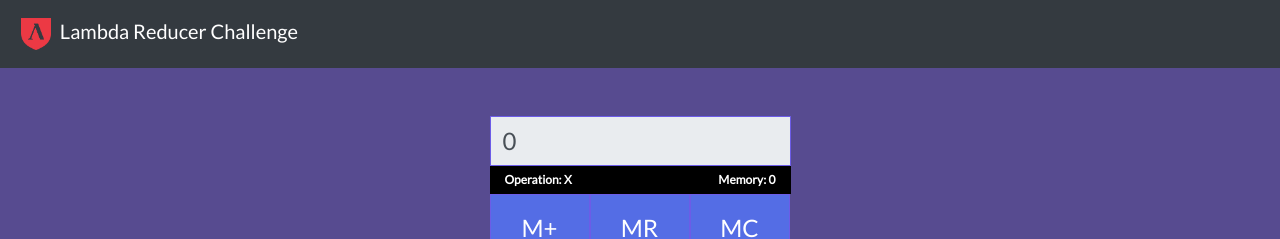
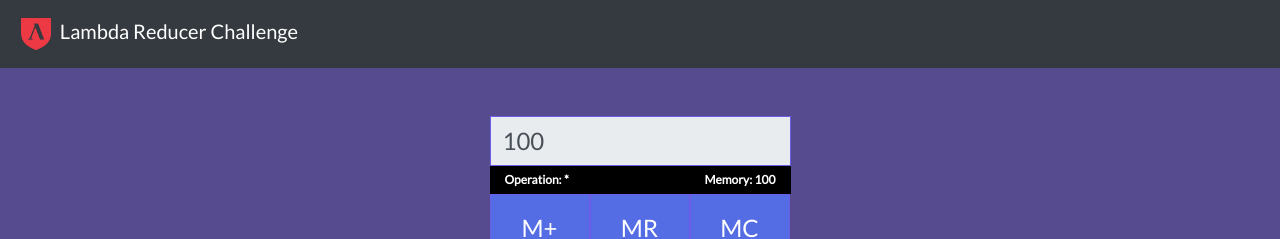
Before and after one commit to bloominstituteoftechnology/web-module-project-reducer, a React (Create React App) app: page / in a window 1280 px wide. Shown: the top 239 px of the page. Built offline with nearby package versions, Linux system fonts and the light colour scheme.

Commit message:
step one done

```diff
--- a/src/App.js
+++ b/src/App.js
@@ -1,17 +1,18 @@
 import React, { useReducer } from 'react';
+
 import reducer, { initialState } from './reducers/index';
+
 import './App.css';
 
 import TotalDisplay from './components/TotalDisplay';
 import CalcButton from './components/CalcButton';
 
 
-let currentState = initialState;
-// console.log("App.js currentState is here: ", currentState);
-
 function App()
 {
+    const [state, dispatch] = useReducer(reducer, initialState);
 
+    console.log("App state: ", state);
     return (
         <div className="App">
             <nav className="navbar navbar-dark bg-dark">
@@ -22,10 +23,10 @@ function App()
                 <div className="col-md-12 d-flex justify-content-center">
                     <form name="Cal">
 
-                        <TotalDisplay value={0} />
+                        <TotalDisplay value={state.total} />
                         <div className="row details">
-                            <span id="operation"><b>Operation:</b> X</span>
-                            <span id="memory"><b>Memory:</b> 0</span>
+                            <span id="operation"><b>Operation:</b> {state.operation}</span>
+                            <span id="memory"><b>Memory:</b> {state.memory}</span>
                         </div>
 
                         <div className="row">
```
Also changed, not shown: 2 other files (tests, documents, lock files or other folders).
